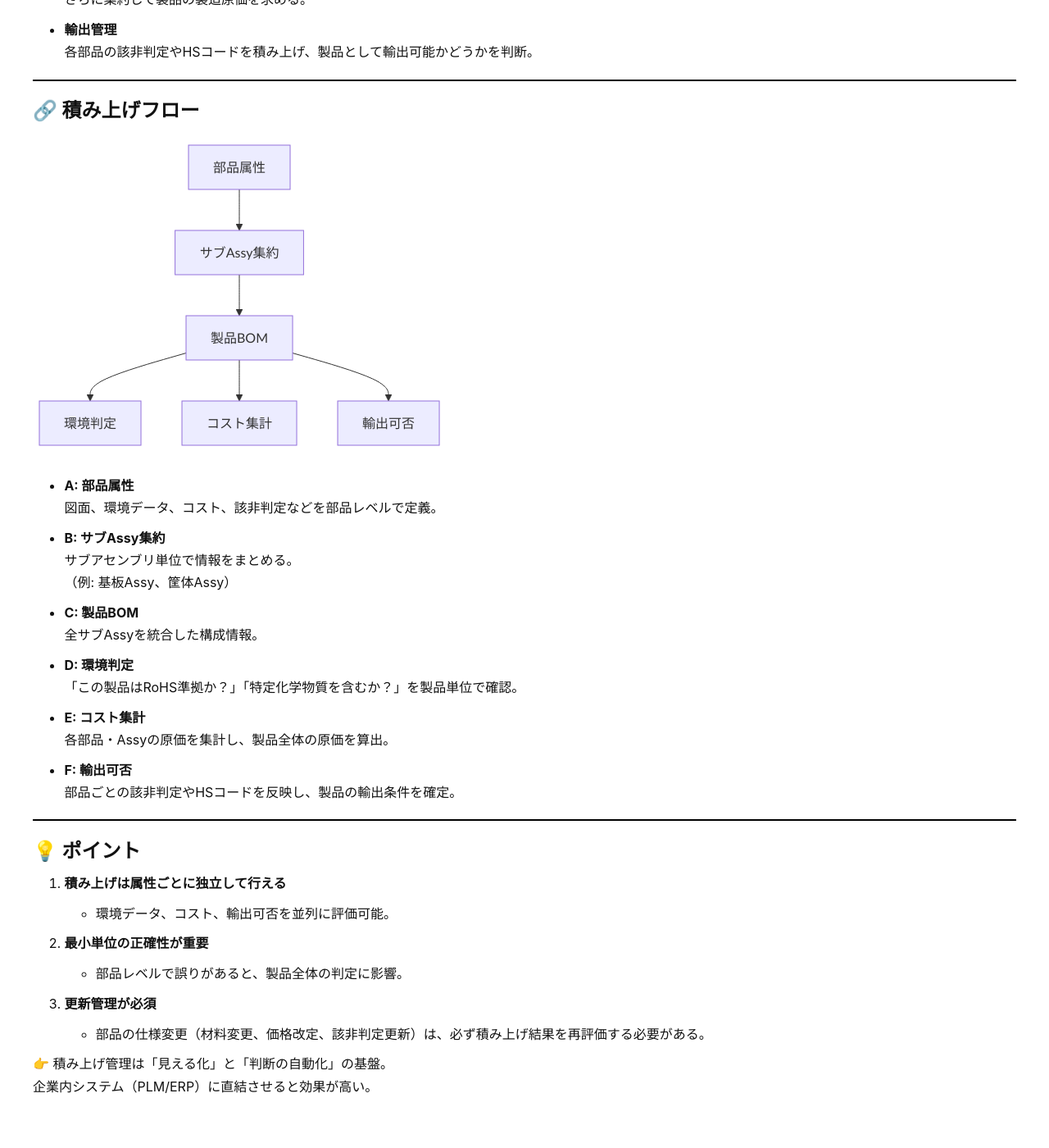
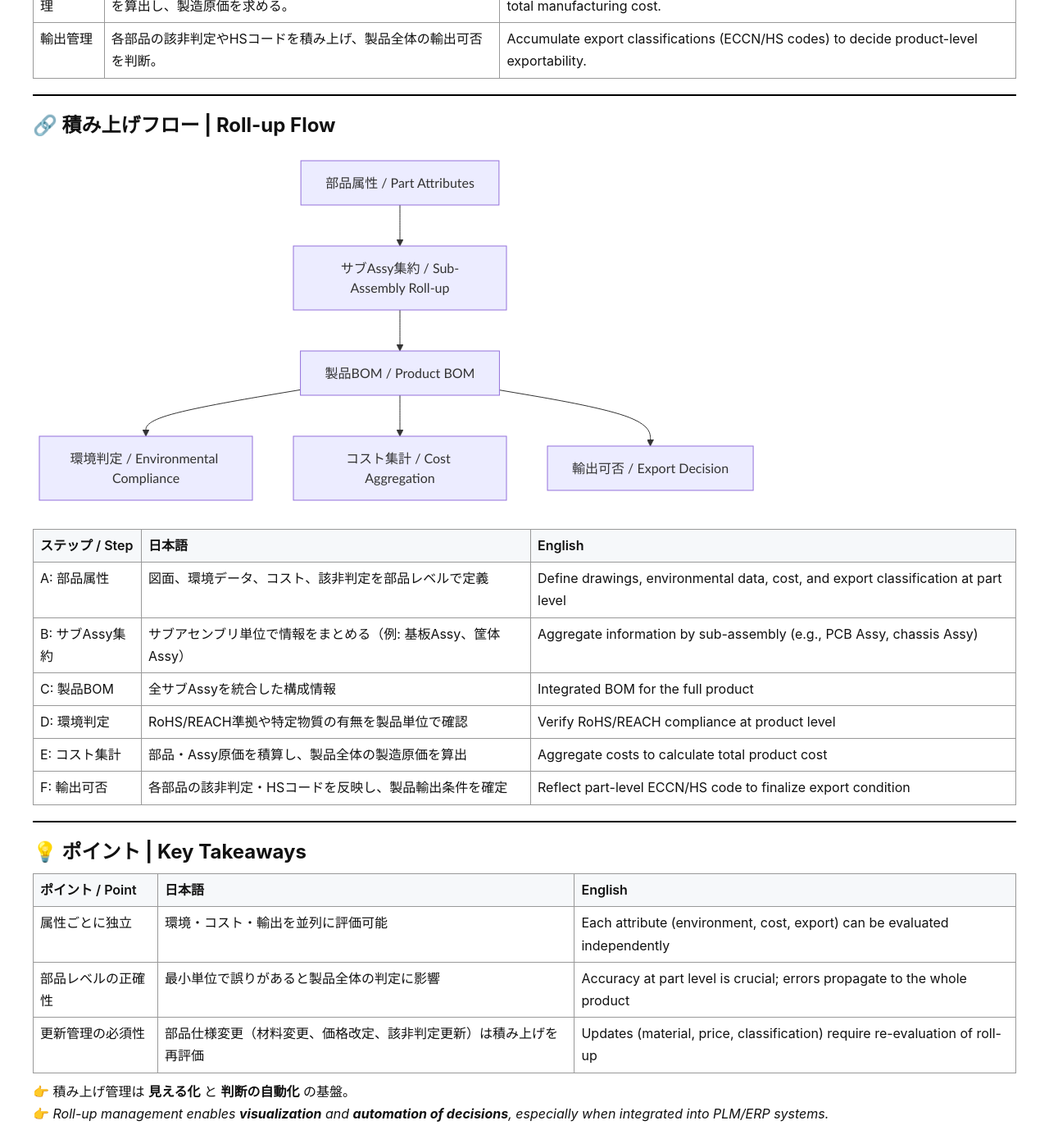
Before and after one commit to Samizo-AITL/EduMecha, a Jekyll site: the page built from 08_production_process/06_bom_generation/rollup_management.md, in a window 1280 px wide and 1400 px high, scrolled down 357 px. Shown: the whole window at 82% size. Built offline with Jekyll 4.4.1, drawn with Linux system fonts in a browser that asks for light colours; before the commit the page ends 1723 px from its top, so only the background shows below that; some of the changed text lies outside the part shown.

Commit message:
Update rollup_management.md

````diff
--- a/08_production_process/06_bom_generation/rollup_management.md
+++ b/08_production_process/06_bom_generation/rollup_management.md
@@ -8,65 +8,47 @@ description: "積み上げ管理による評価とコスト・環境・輸出判
 
 # 📊 積み上げ管理 | Roll-up Management
 
-## 基本概念
+---
 
-BOMは単なる「部品リスト」ではなく、
-**部品ごとの属性情報を集約し、製品全体の評価を行う仕組み** です。
+## 基本概念 | Basic Concept
 
-- **環境管理（例: RoHS/REACH）**
-  部品ごとの環境データ（含有化学物質）を積み上げ、製品レベルで「規制クリア／NG」を判定する。
-
-- **コスト管理**
-  部品単価・加工費・材料費を積み上げ、サブアセンブリごとのコストを算出。
-  さらに集約して製品の製造原価を求める。
-
-- **輸出管理**
-  各部品の該非判定やHSコードを積み上げ、製品として輸出可能かどうかを判断。
+| 観点 / Aspect | 内容（日本語） | Content (English) |
+|---------------|----------------|-------------------|
+| 環境管理 | 部品ごとの環境データ（含有化学物質）を積み上げ、製品レベルで「規制クリア／NG」を判定する。 | Aggregate environmental data (e.g., hazardous substances) at part level and judge compliance (RoHS/REACH) at product level. |
+| コスト管理 | 部品単価・加工費・材料費を積み上げ、サブAssyごとにコストを算出し、製造原価を求める。 | Roll up unit price, processing, and material costs to calculate sub-assembly and total manufacturing cost. |
+| 輸出管理 | 各部品の該非判定やHSコードを積み上げ、製品全体の輸出可否を判断。 | Accumulate export classifications (ECCN/HS codes) to decide product-level exportability. |
 
 ---
 
-## 🔗 積み上げフロー
+## 🔗 積み上げフロー | Roll-up Flow
 
 ```mermaid
 flowchart TD
-  A[部品属性] --> B[サブAssy集約]
-  B --> C[製品BOM]
-  C --> D[環境判定]
-  C --> E[コスト集計]
-  C --> F[輸出可否]
+  A[部品属性 / Part Attributes] --> B[サブAssy集約 / Sub-Assembly Roll-up]
+  B --> C[製品BOM / Product BOM]
+  C --> D[環境判定 / Environmental Compliance]
+  C --> E[コスト集計 / Cost Aggregation]
+  C --> F[輸出可否 / Export Decision]
 ```
 
-- **A: 部品属性**
-  図面、環境データ、コスト、該非判定などを部品レベルで定義。
-
-- **B: サブAssy集約**
-  サブアセンブリ単位で情報をまとめる。
-  （例: 基板Assy、筐体Assy）
-
-- **C: 製品BOM**
-  全サブAssyを統合した構成情報。
-
-- **D: 環境判定**
-  「この製品はRoHS準拠か？」「特定化学物質を含むか？」を製品単位で確認。
-
-- **E: コスト集計**
-  各部品・Assyの原価を集計し、製品全体の原価を算出。
-
-- **F: 輸出可否**
-  部品ごとの該非判定やHSコードを反映し、製品の輸出条件を確定。
+| ステップ / Step | 日本語 | English |
+|----------------|--------|---------|
+| A: 部品属性 | 図面、環境データ、コスト、該非判定を部品レベルで定義 | Define drawings, environmental data, cost, and export classification at part level |
+| B: サブAssy集約 | サブアセンブリ単位で情報をまとめる（例: 基板Assy、筐体Assy） | Aggregate information by sub-assembly (e.g., PCB Assy, chassis Assy) |
+| C: 製品BOM | 全サブAssyを統合した構成情報 | Integrated BOM for the full product |
+| D: 環境判定 | RoHS/REACH準拠や特定物質の有無を製品単位で確認 | Verify RoHS/REACH compliance at product level |
+| E: コスト集計 | 部品・Assy原価を積算し、製品全体の製造原価を算出 | Aggregate costs to calculate total product cost |
+| F: 輸出可否 | 各部品の該非判定・HSコードを反映し、製品輸出条件を確定 | Reflect part-level ECCN/HS code to finalize export condition |
 
 ---
 
-## 💡 ポイント
+## 💡 ポイント | Key Takeaways
 
-1. **積み上げは属性ごとに独立して行える**
-   - 環境データ、コスト、輸出可否を並列に評価可能。
+| ポイント / Point | 日本語 | English |
+|------------------|--------|---------|
+| 属性ごとに独立 | 環境・コスト・輸出を並列に評価可能 | Each attribute (environment, cost, export) can be evaluated independently |
+| 部品レベルの正確性 | 最小単位で誤りがあると製品全体の判定に影響 | Accuracy at part level is crucial; errors propagate to the whole product |
+| 更新管理の必須性 | 部品仕様変更（材料変更、価格改定、該非判定更新）は積み上げを再評価 | Updates (material, price, classification) require re-evaluation of roll-up |
 
-2. **最小単位の正確性が重要**
-   - 部品レベルで誤りがあると、製品全体の判定に影響。
-
-3. **更新管理が必須**
-   - 部品の仕様変更（材料変更、価格改定、該非判定更新）は、必ず積み上げ結果を再評価する必要がある。
-
-👉 積み上げ管理は「見える化」と「判断の自動化」の基盤。
-企業内システム（PLM/ERP）に直結させると効果が高い。
+👉 積み上げ管理は **見える化** と **判断の自動化** の基盤。
+👉 *Roll-up management enables **visualization** and **automation of decisions**, especially when integrated into PLM/ERP systems.*
````
